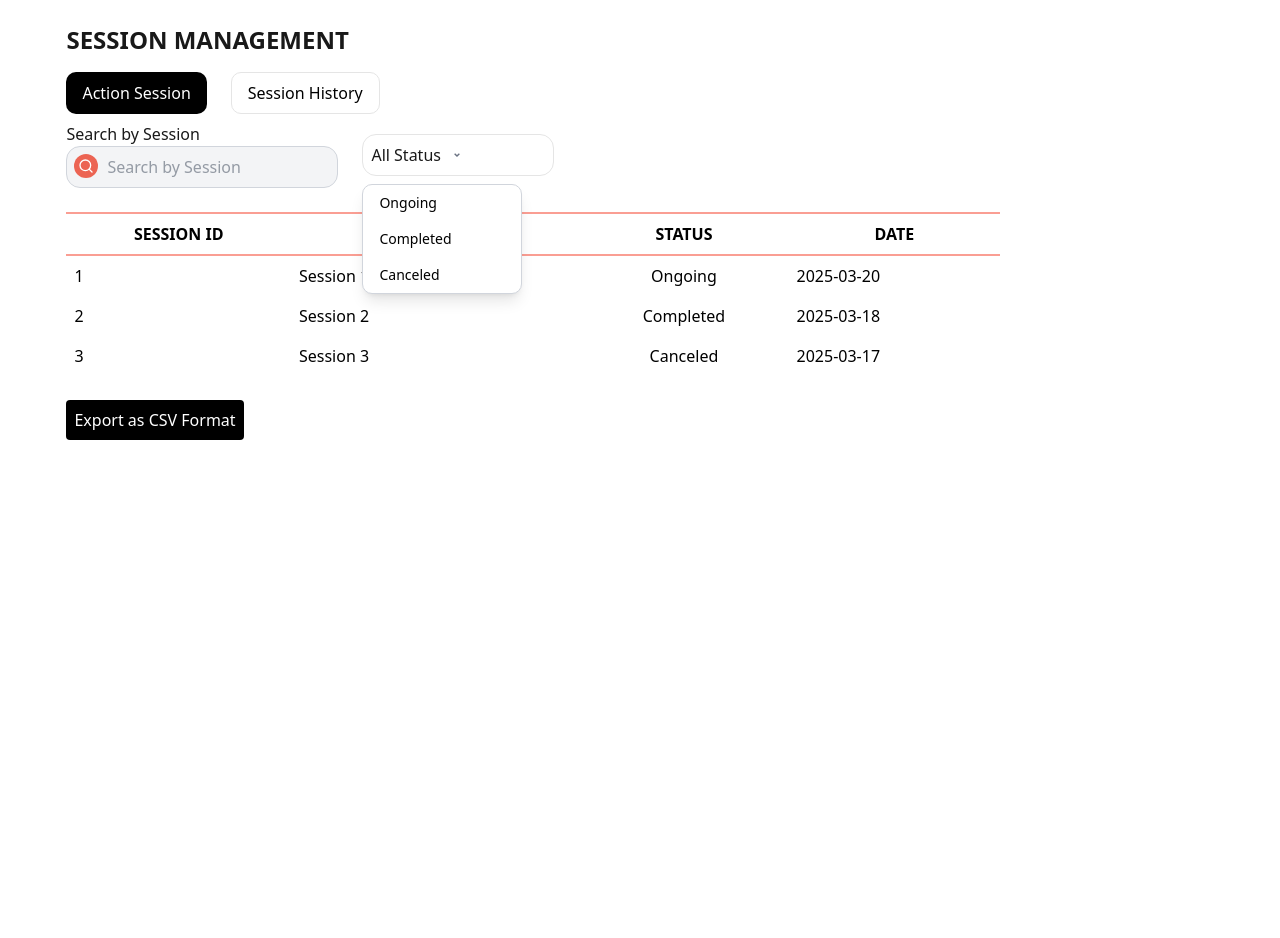
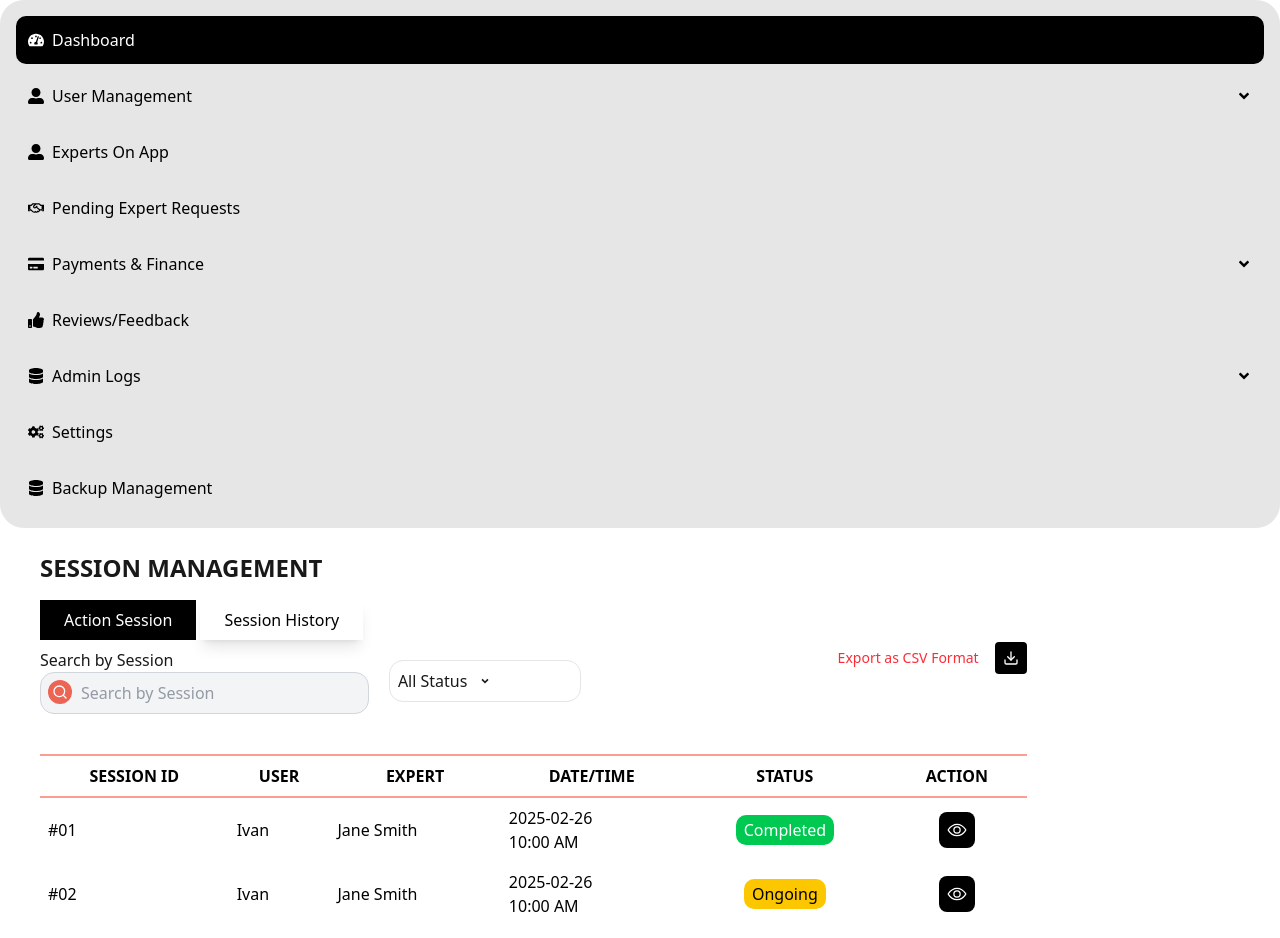
Before and after one commit to Sattam87amd/AMD_Admin_Portal, a Next.js app: page /sessionmanagement in a window 1280 px wide. Shown: the top 938 px of the page. Before the commit the page ends 800 px from the top, so only its background shows below. Built offline with nearby package versions, Linux system fonts and the light colour scheme.

Commit message:
changes done expert popularity

```diff
--- a/package.json
+++ b/package.json
@@ -20,6 +20,7 @@
     "react-chartjs-2": "^5.3.0",
     "react-dom": "^19.0.0",
     "react-icons": "^5.5.0",
+    "recharts": "^2.15.1",
     "tailwind-merge": "^3.0.2",
     "tw-animate-css": "^1.2.4",
     "xlsx": "^0.18.5"
--- a/src/app/sessionmanagement/page.jsx
+++ b/src/app/sessionmanagement/page.jsx
@@ -1,11 +1,16 @@
 "use client"
+import AdminSidebar from '@/components/Layout/Sidebar'
 import SessionManagement from '@/components/SessionManagement/SessionManagement'
 import React from 'react'
 
 const page = () => {
   return (
+    <div>
+      <AdminSidebar />
     <div className='w-5/6 md:block' >
         <SessionManagement />
+    </div>
+
     </div>
   )
 }
--- a/src/components/Dashboard/ExpertsPopularity .jsx
+++ /dev/null
@@ -1,174 +0,0 @@
-"use client";
-
-import { TrendingUp } from "lucide-react";
-import { Pie, PieChart } from "recharts";
-
-// Shacn UI components
-import {
-  Card,
-  CardContent,
-  CardDescription,
-  CardFooter,
-  CardHeader,
-  CardTitle,
-} from "@/components/ui/card";
-import {
-  ChartConfig,
-  ChartContainer,
-  ChartTooltip,
-  ChartTooltipContent,
-} from "@/components/ui/chart";
-
-// Example Pie Chart Data (domains + values + fill colors)
-const chartData = [
-  { domain: "Career & Business", value: 50, fill: "#8E00B6" },
-  { domain: "Home", value: 25, fill: "#5858FA" },
-  { domain: "Wellness", value: 20, fill: "#FF4016" },
-  { domain: "Others", value: 5, fill: "#737373" },
-];
-
-// Chart config for Shacn UI
-const chartConfig = {
-  value: { label: "Value" },
-  domain: { label: "Domain" },
-}
-
-// Table data with domain, percentage, new users, total users
-const domainStats = [
-  {
-    domain: "Career & Business",
-    percent: "50%",
-    newUsers: "778",
-    totalUsers: "3774",
-    color: "#8E00B6",
-  },
-  {
-    domain: "Home",
-    percent: "25%",
-    newUsers: "378",
-    totalUsers: "2774",
-    color: "#5858FA",
-  },
-  {
-    domain: "Wellness",
-    percent: "20%",
-    newUsers: "86",
-    totalUsers: "726",
-    color: "#FF4016",
-  },
-  {
-    domain: "Others",
-    percent: "5%",
-    newUsers: "12",
-    totalUsers: "125",
-    color: "#737373",
-  },
-];
-
-const ExpertsPopularity = () => {
-  return (
-    <div className="flex flex-col md:flex-row gap-6">
-      {/* LEFT SIDE: Pie Chart */}
-      <Card className="md:w-1/2 w-full flex flex-col">
-        <CardHeader className="pb-0">
-          <CardTitle>Domain-wise Experts Popularity among Users</CardTitle>
-          <CardDescription>Pie Chart Representation</CardDescription>
-        </CardHeader>
-        <CardContent className="flex-1 pb-0">
-          <ChartContainer
-            config={chartConfig}
-            className="mx-auto aspect-square max-h-[250px] px-0"
-          >
-            <PieChart>
-              <ChartTooltip
-                content={<ChartTooltipContent nameKey="value" hideLabel />}
-              />
-              <Pie
-                data={chartData}
-                dataKey="value"
-                nameKey="domain"
-                labelLine={false}
-                label={({ payload, ...props }) => (
-                  <text
-                    cx={props.cx}
-                    cy={props.cy}
-                    x={props.x}
-                    y={props.y}
-                    textAnchor={props.textAnchor}
-                    dominantBaseline={props.dominantBaseline}
-                    fill="hsla(var(--foreground))"
-                  >
-                    {payload.value}%
-                  </text>
-                )}
-              />
-            </PieChart>
-          </ChartContainer>
-        </CardContent>
-        {/* Legend Below Chart */}
-        <CardFooter className="flex flex-wrap gap-3 text-sm">
-          {chartData.map((item) => (
-            <div key={item.domain} className="flex items-center space-x-2">
-              <span
-                className="inline-block h-3 w-3 rounded-full"
-                style={{ backgroundColor: item.fill }}
-              />
-              <span>{item.domain}</span>
-            </div>
-          ))}
-        </CardFooter>
-      </Card>
-
-      {/* RIGHT SIDE: Table of Stats */}
-      <Card className="md:w-1/2 w-full">
-        <CardHeader>
-          <CardTitle>Domain Statistics</CardTitle>
-          <CardDescription>Matches Pie Chart Data</CardDescription>
-        </CardHeader>
-        <CardContent>
-          <div className="space-y-4">
-            {domainStats.map((item) => (
-              <div
-                key={item.domain}
-                className="flex items-center justify-between"
-              >
-                {/* Left: Domain + color-coded % */}
-                <div className="flex flex-col items-start">
-                  <div className="flex items-center space-x-2">
-                    <span
-                      className="inline-block h-3 w-3 rounded-full"
-                      style={{ backgroundColor: item.color }}
-                    />
-                    <span className="font-medium">{item.domain}</span>
-                  </div>
-                  <span
-                    className="text-sm font-semibold"
-                    style={{ color: item.color }}
-                  >
-                    {item.percent}
-                  </span>
-                </div>
-
-                {/* Middle: New Users */}
-                <div className="text-center">
-                  <span className="text-sm text-muted-foreground">
-                    {item.newUsers} New users
-                  </span>
-                </div>
-
-                {/* Right: Total Users */}
-                <div className="text-right">
-                  <span className="text-sm text-muted-foreground">
-                    Total {item.totalUsers} users
-                  </span>
-                </div>
-              </div>
-            ))}
-          </div>
-        </CardContent>
-      </Card>
-    </div>
-  );
-};
-
-export default ExpertsPopularity;
--- a/src/components/SessionManagement/SessionManagement.jsx
+++ b/src/components/SessionManagement/SessionManagement.jsx
@@ -1,22 +1,25 @@
 "use client";
 
 import React, { useState } from "react";
-import { Search } from "lucide-react";
+import { Download, Search } from "lucide-react";
 import { RiArrowDropDownLine } from "react-icons/ri";
-
+import { IoEyeOutline } from "react-icons/io5";
 
 const SessionManagement = () => {
   // State for active session type (Action Session or Session History)
   const [activeSession, setActiveSession] = useState("Action Session");
   const [statusFilter, setStatusFilter] = useState("All Status");
   const [searchQuery, setSearchQuery] = useState("");
+  const [isDropdownOpen, setIsDropdownOpen] = useState(false);
 
   // Dummy session data (similar to user data structure)
   const dummySessions = [
-    { sessionId: "1", sessionName: "Session 1", status: "Ongoing", date: "2025-03-20" },
-    { sessionId: "2", sessionName: "Session 2", status: "Completed", date: "2025-03-18" },
-    { sessionId: "3", sessionName: "Session 3", status: "Canceled", date: "2025-03-17" },
-    // More sessions as needed
+    { sessionId: "#01", user: "Ivan", expert: "Jane Smith", date: "2025-02-26 ", time: "10:00 AM", status: "Completed" },
+    { sessionId: "#02", user: "Ivan", expert: "Jane Smith", date: "2025-02-26 ", time: "10:00 AM", status: "Ongoing" },
+    { sessionId: "#03", user: "Ivan", expert: "Jane Smith", date: "2025-02-26 ", time: "10:00 AM", status: "Completed" },
+    { sessionId: "#04", user: "Ivan", expert: "Jane Smith", date: "2025-02-26 ", time: "10:00 AM", status: "Completed" },
+    { sessionId: "#05", user: "Ivan", expert: "Jane Smith", date: "2025-02-26 ", time: "10:00 AM", status: "Canceled" },
+    { sessionId: "#06", user: "Ivan", expert: "Jane Smith", date: "2025-02-26 ", time: "10:00 AM", status: "Completed" },
   ];
 
   // Filter sessions based on status
@@ -25,33 +28,42 @@ const SessionManagement = () => {
     return session.status === statusFilter;
   });
 
+  // Handle dropdown toggle
+  const toggleDropdown = () => setIsDropdownOpen(!isDropdownOpen);
+
+  // Handle status selection
+  const handleStatusSelect = (status) => {
+    setStatusFilter(status);
+    setIsDropdownOpen(false); // Close dropdown after selecting
+  };
+
   return (
-    <div className="flex justify-center w-full p-6 bg-white">
-      <div className="w-11/12">
+    <div className="flex justify-center w-full min-h-screen p-6 bg-white overflow-x-scroll">
+      <div className="w-full max-w-screen-xl px-4">
         <h1 className="text-2xl font-bold mb-4 text-[#191919]">SESSION MANAGEMENT</h1>
 
         {/* Buttons for Action Session and Session History */}
-        <div className="flex gap-6 mb-2">
+        <div className="flex gap-1 mb-2">
           <button
             onClick={() => setActiveSession("Action Session")}
-            className={`py-2 px-4 rounded-lg ${activeSession === "Action Session" ? "bg-black text-white" : "bg-white text-black border"}`}
+            className={`py-2 px-6 ${activeSession === "Action Session" ? "bg-black text-white" : "bg-white text-black shadow-lg"}`}
           >
             Action Session
           </button>
           <button
             onClick={() => setActiveSession("Session History")}
-            className={`py-2 px-4 rounded-lg ${activeSession === "Session History" ? "bg-black text-white" : "bg-white text-black border"}`}
+            className={`py-2 px-6 ${activeSession === "Session History" ? "bg-black text-white" : "bg-white text-black shadow-lg"}`}
           >
             Session History
           </button>
         </div>
 
         {/* Search Bar and Status Dropdown */}
-        <div className="flex items-center gap-6 mb-6">
+        <div className="flex flex-col sm:flex-row sm:items-center gap-5 mb-6">
           {/* Search Bar */}
-          <div className="relative  ">
+          <div className="relative w-full sm:w-1/3">
             <div>
-                <h2 className="text-[#191919]  " >Search by Session </h2>
+              <h2 className="text-[#191919]">Search by Session</h2>
             </div>
             <div className="absolute h-6 w-6 bg-[#EC6453] rounded-full mt-2 ml-2">
               <Search className="m-1 text-white" size={16} />
@@ -60,58 +72,94 @@ const SessionManagement = () => {
               type="text"
               value={searchQuery}
               onChange={(e) => setSearchQuery(e.target.value)}
-              className="p-2 rounded-xl border border-gray-300 w-68 bg-gray-100 text-gray-700 focus:outline-none pl-10"
+              className="p-2 rounded-xl border border-gray-300 w-full bg-gray-100 text-gray-700 focus:outline-none pl-10"
               placeholder="Search by Session"
             />
           </div>
 
           {/* Status Dropdown */}
-          <div className="relative">
-            <button className="p-2 rounded-xl w-48 border  text-[#191919] flex items-center gap-2">
-              {statusFilter} <span className="text-gray-500"> <RiArrowDropDownLine />
-              </span>
+          <div className="relative mt-8 sm:mt-0">
+            <button
+              onClick={toggleDropdown}
+              className="p-2 rounded-xl w-full sm:w-48 border text-[#191919] flex items-center gap-2"
+            >
+              {statusFilter} <RiArrowDropDownLine size={20} />
             </button>
+            {isDropdownOpen && (
               <div className="absolute bg-white border border-gray-300 w-40 mt-2 rounded-lg shadow-lg">
-              <button onClick={() => setStatusFilter("Ongoing")} className=" px-4 py-2 text-sm w-full text-left">
+                <button onClick={() => handleStatusSelect("Ongoing")} className="px-4 py-2 text-sm w-full text-left">
                   Ongoing
                 </button>
-              <button onClick={() => setStatusFilter("Completed")} className=" px-4 py-2 text-sm w-full text-left">
+                <button onClick={() => handleStatusSelect("Completed")} className="px-4 py-2 text-sm w-full text-left">
                   Completed
                 </button>
-              <button onClick={() => setStatusFilter("Canceled")} className=" px-4 py-2 text-sm w-full text-left">
+                <button onClick={() => handleStatusSelect("Canceled")} className="px-4 py-2 text-sm w-full text-left">
                   Canceled
                 </button>
               </div>
+            )}
           </div>
         </div>
 
+        {/* CSV Component */}
+        <div className="flex justify-end gap-4 sm:-mt-24 pb-10 mb-10">
+          {/* Export as CSV Format Text */}
+          <div className="flex items-center text-red-500">
+            <span className="text-sm">Export as CSV Format</span>
+          </div>
+
+          {/* Download Button */}
+          <div>
+            <button className="p-2 bg-black text-white rounded flex items-center">
+              <Download size={16} />
+            </button>
+          </div>
+        </div>
+
+        <div className="flex justify-center">
           {/* Data Table */}
+          <div className="overflow-x-auto w-full">
             <table className="w-full">
               <thead className="border-y-2 border-[#FA9E93]">
                 <tr>
                   <th className="p-2 text-center">SESSION ID</th>
-              <th className="p-2 text-center">SESSION NAME</th>
+                  <th className="p-2 text-center">USER</th>
+                  <th className="p-2 text-center">EXPERT</th>
+                  <th className="p-2 text-center">DATE/TIME</th>
                   <th className="p-2 text-center">STATUS</th>
-              <th className="p-2 text-center">DATE</th>
+                  <th className="p-2 text-center">ACTION</th>
                 </tr>
               </thead>
               <tbody>
                 {filteredSessions.map((session, index) => (
                   <tr key={index} className="hover:bg-gray-100">
                     <td className="p-2">{session.sessionId}</td>
-                <td className="p-2">{session.sessionName}</td>
-                <td className="p-2 text-center">{session.status}</td>
-                <td className="p-2">{session.date}</td>
+                    <td className="p-2">{session.user}</td>
+                    <td className="p-2">{session.expert}</td>
+                    <td className="p-2">{session.date}<br />{session.time}</td>
+                    <td className="p-2 text-center">
+                      <span
+                        className={`px-2 py-1 rounded-lg ${
+                          session.status === "Ongoing"
+                            ? "bg-yellow-400 text-black"
+                            : session.status === "Completed"
+                            ? "bg-green-500 text-white"
+                            : "bg-red-500 text-white"
+                        }`}
+                      >
+                        {session.status}
+                      </span>
+                    </td>
+                    <td className="p-2 text-center">
+                      <button className="p-2 bg-black text-white rounded-md">
+                        <IoEyeOutline size={20} />
+                      </button>
+                    </td>
                   </tr>
                 ))}
               </tbody>
             </table>
-
-        {/* Download CSV Button */}
-        <div className="ml-auto mt-6">
-          <button className="p-2 bg-black text-white rounded flex items-center gap-2">
-            Export as CSV Format
-          </button>
+          </div>
         </div>
       </div>
     </div>
```
Also changed, not shown: 1 other file (tests, documents, lock files or other folders). Lines whose indentation alone changed are shown as unchanged.
